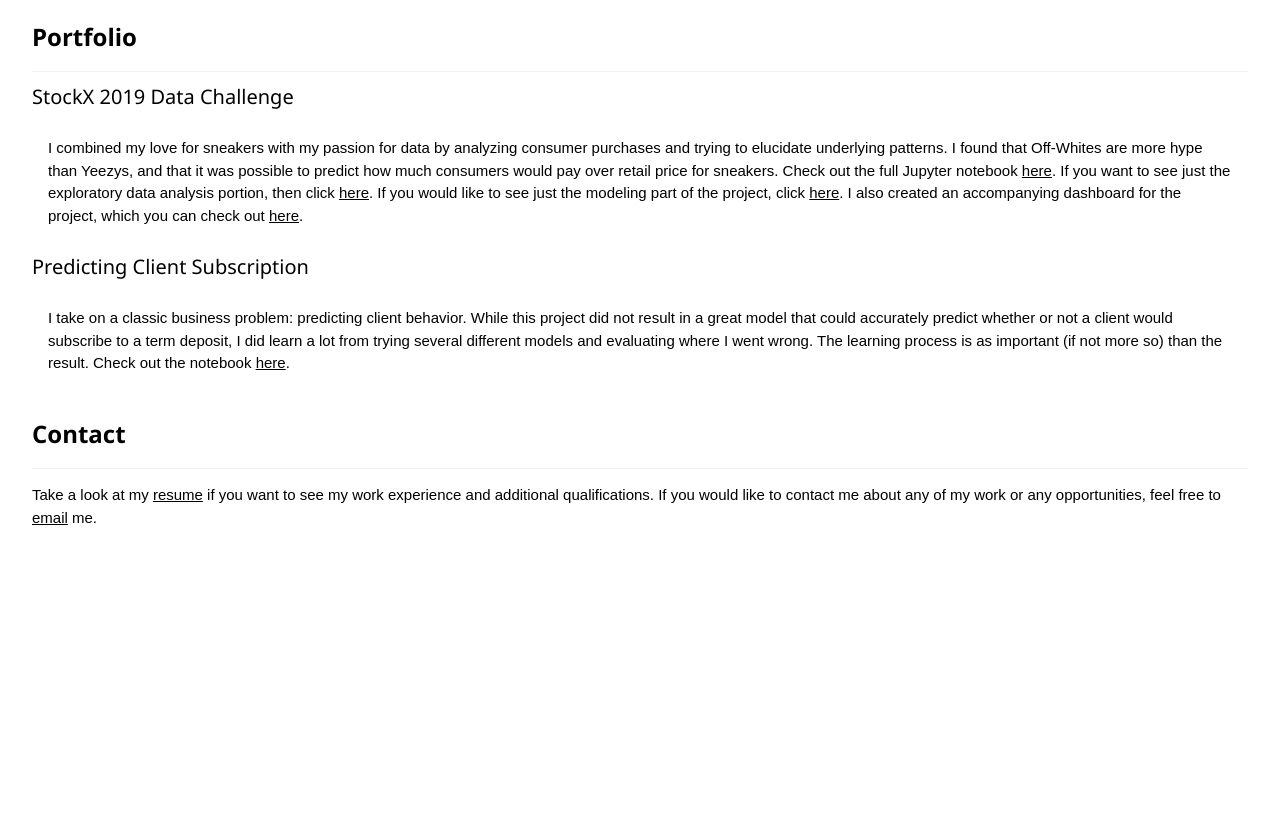
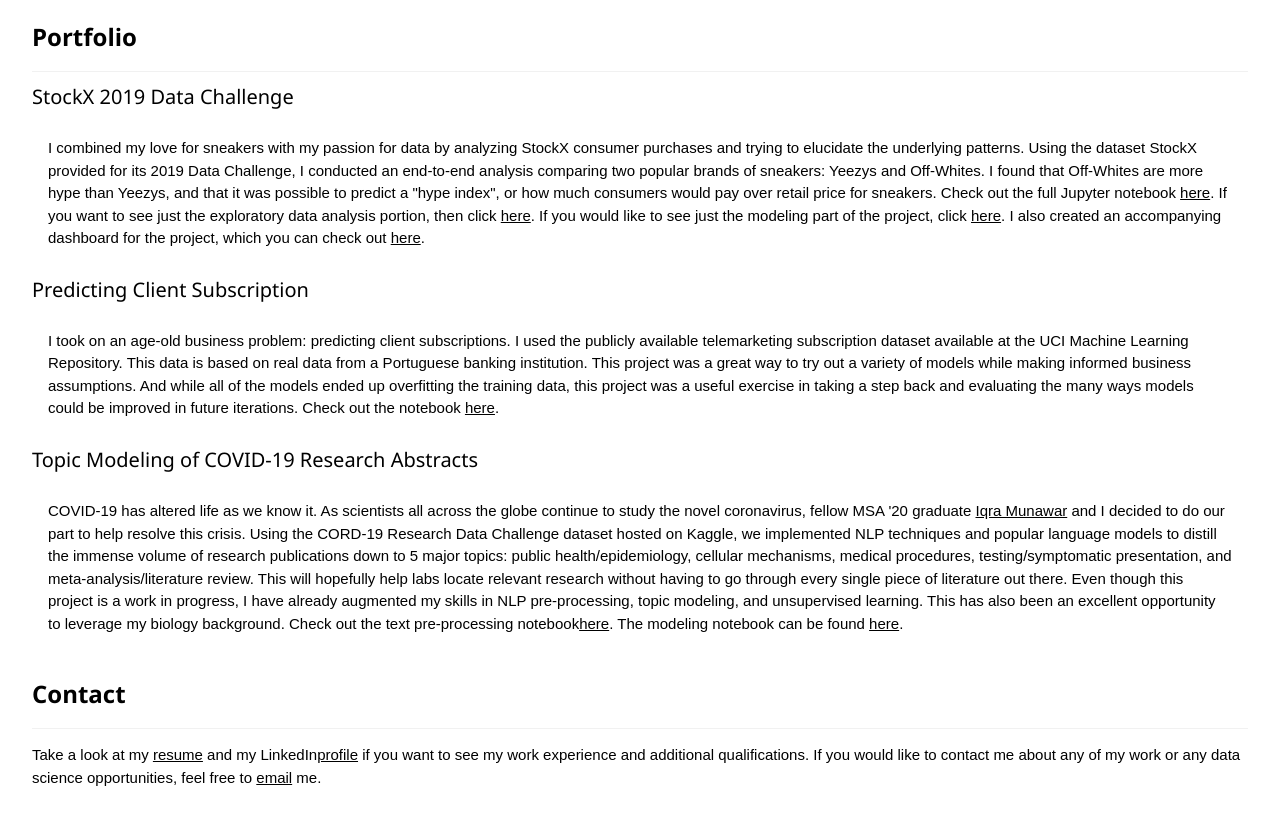
Before and after one commit to sameen73/sameen73.github.io, a plain HTML site: page index.html in a window 1280 px wide. Shown: the part 838-1662 px from the top of the page. Before the commit the page ends 1414 px from the top, so only its background shows below. Drawn offline with nearby package versions, Linux system fonts and the light colour scheme.

Commit message:
Updating website with Covid19 project.

```diff
--- a/index.html
+++ b/index.html
@@ -60,7 +60,7 @@
     <h3 class="w3-border-bottom w3-border-light-grey w3-padding-16" style = "font-weight:bold">Portfolio</h3>
 	<h4> StockX 2019 Data Challenge </h4>
     <div id = "stockxanalysis" class = "w3-container">
-    <p>I combined my love for sneakers with my passion for data by analyzing consumer purchases and trying to elucidate underlying patterns. I found that Off-Whites are more hype than Yeezys, and that it was possible to predict how much consumers would pay over retail price for sneakers. Check out the full Jupyter notebook
+    <p>I combined my love for sneakers with my passion for data by analyzing StockX consumer purchases and trying to elucidate the underlying patterns. Using the dataset StockX provided for its 2019 Data Challenge, I conducted an end-to-end analysis comparing two popular brands of sneakers: Yeezys and Off-Whites. I found that Off-Whites are more hype than Yeezys, and that it was possible to predict a "hype index", or how much consumers would pay over retail price for sneakers. Check out the full Jupyter notebook
 
 	<a href= "stock_x_analysis.html"> here</a>. If you want to see just the exploratory data analysis portion, then click
 	<a href= "stockx_exploratorynotebook.html">here</a>.
@@ -73,15 +73,20 @@
 
 	<h4> Predicting Client Subscription </h4>
     <div id = "clientsub" class = "w3-container">
-    <p> I take on a classic business problem: predicting client behavior. While this project did not result in a great model that could accurately predict whether or not a client would subscribe to a term deposit, I did learn a lot from trying several different models and evaluating where I went wrong. The learning process is as important (if not more so) than the result. Check out the notebook
+    <p> I took on an age-old business problem: predicting client subscriptions. I used the publicly available telemarketing subscription dataset available at the UCI Machine Learning Repository. This data is based on real data from a Portuguese banking institution. This project was a great way to try out a variety of models while making informed business assumptions. And while all of the models ended up overfitting the training data, this project was a useful exercise in taking a step back and evaluating the many ways models could be improved in future iterations. Check out the notebook
 	<a href= "banking_analysis.html"> here</a>.
     </p>
     </div>
 
+	<h4> Topic Modeling of COVID-19 Research Abstracts </h4>
+    <div id = "covid_proj" class = "w3-container">
+    <p> COVID-19 has altered life as we know it. As scientists all across the globe continue to study the novel coronavirus, fellow MSA '20 graduate <a href="https://www.linkedin.com/in/iqra-munawar-83000683/">Iqra Munawar</a> and I decided to do our part to help resolve this crisis. Using the CORD-19 Research Data Challenge dataset hosted on Kaggle, we implemented NLP techniques and popular language  models to distill the immense volume of research publications down to 5 major topics: public health/epidemiology, cellular mechanisms, medical procedures, testing/symptomatic presentation, and meta-analysis/literature review. This will hopefully help labs locate relevant research without having to go through every single piece of literature out there. Even though this project is a work in progress, I have already augmented my skills in NLP pre-processing, topic modeling, and unsupervised learning. This has also been an excellent opportunity to leverage my biology background. Check out the text pre-processing notebook<a href= "paper_abstract_cleaner.html">here</a>. The modeling notebook can be found <a href= "paper_abstract_modeling.html">here</a>.
+	</p>
+    </div>
 </div>
 <div id="contact">
     <h3 class="w3-border-bottom w3-border-light-grey w3-padding-16" style = "font-weight:bold">Contact</h3>
-	<p> Take a look at my <a href= "resume.pdf">resume</a> if you want to see my work experience and additional qualifications. If you would like to contact me about any of my work or any opportunities, feel free to <a href = "mailto:ssalam@ncsu.edu">email</a> me.
+	<p> Take a look at my <a href= "resume.pdf">resume</a> and my LinkedIn<a href= "https://www.linkedin.com/in/sameen-salam-3129a215a/">profile</a> if you want to see my work experience and additional qualifications. If you would like to contact me about any of my work or any data science opportunities, feel free to <a href = "mailto:ssalam@ncsu.edu">email</a> me.
     </p>
 </div>
 
```
